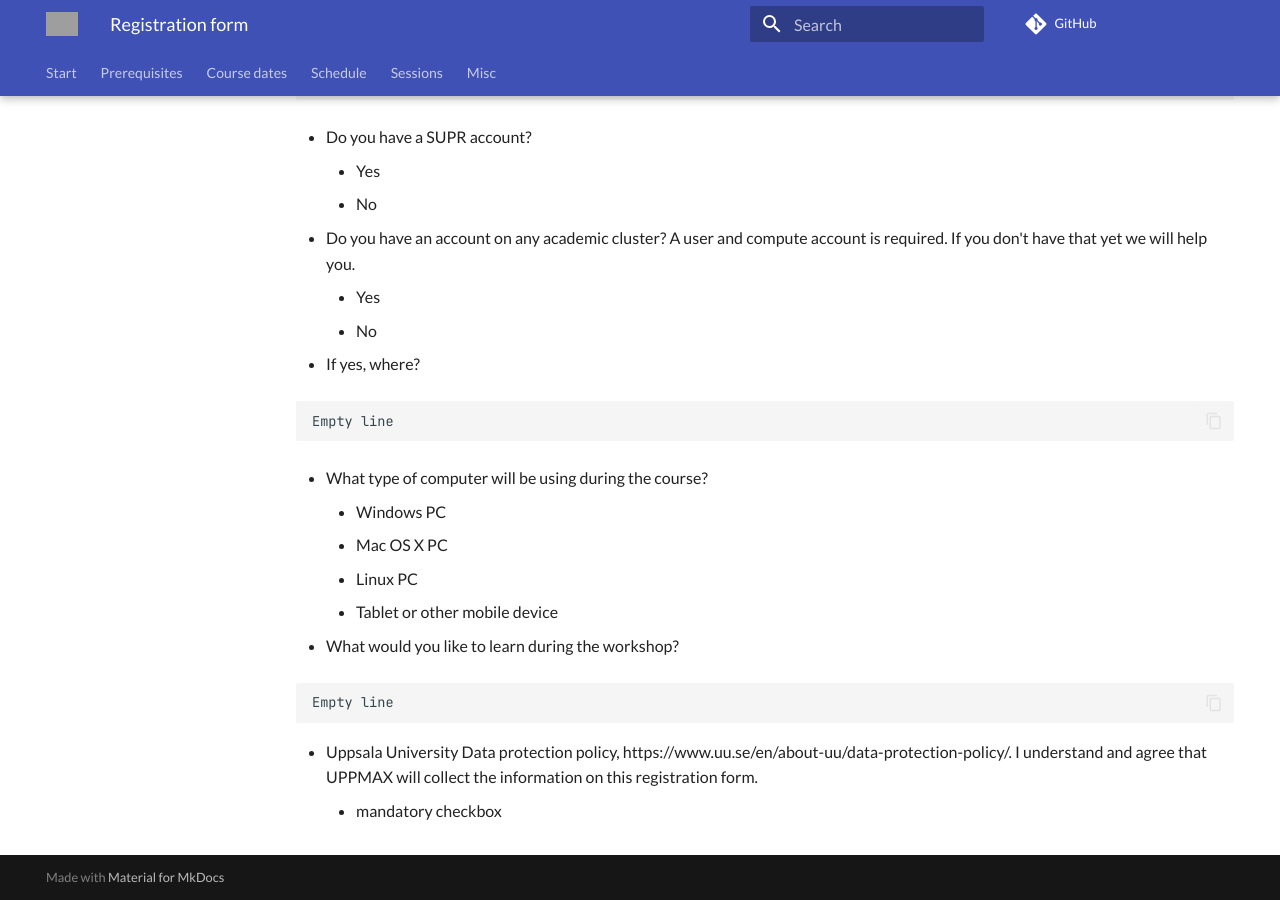
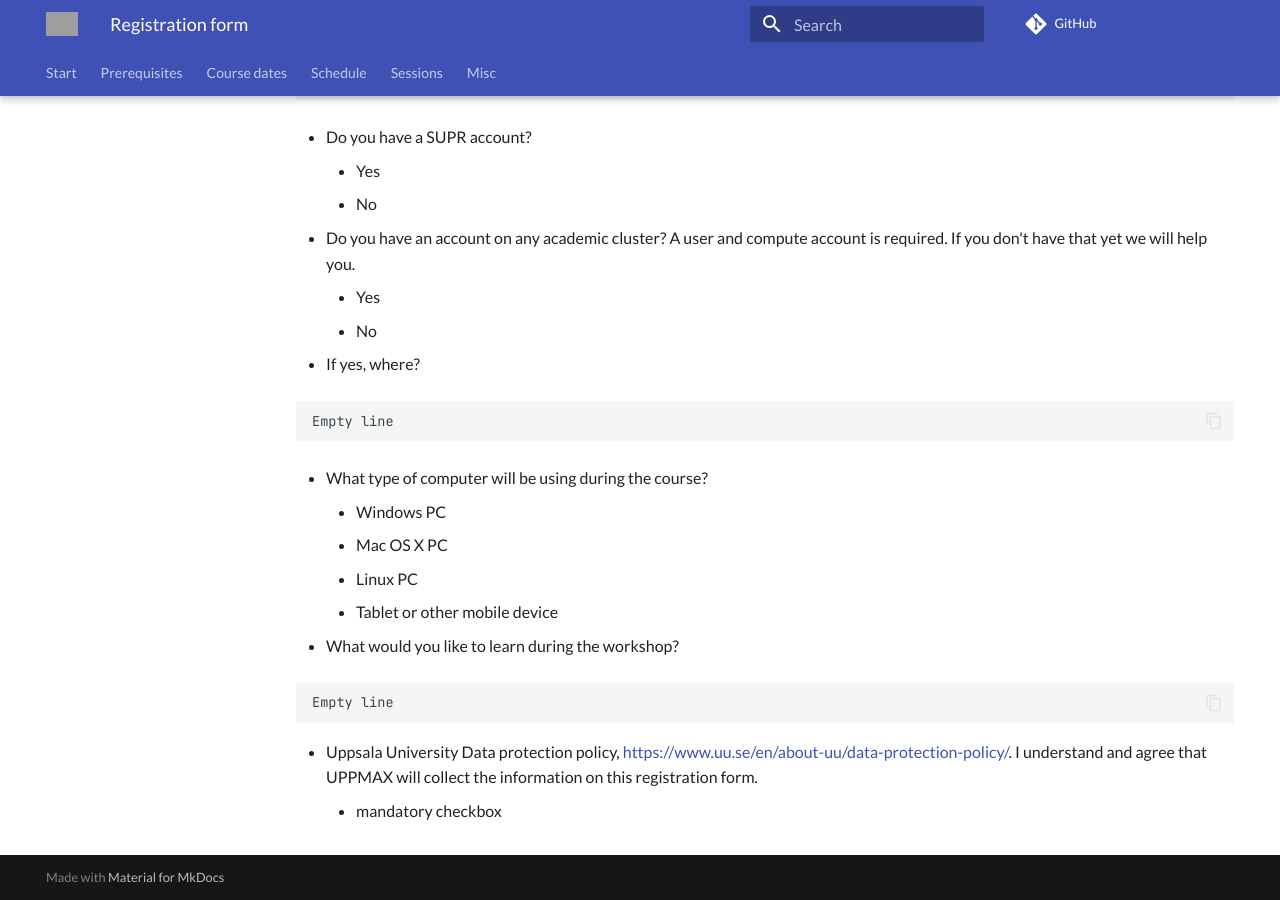
Before and after one commit to UPPMAX/naiss_file_transfer_course, an MkDocs documentation site: the page built from docs/communication/registration_form.md, in a window 1280 px wide and 900 px high, scrolled down 585 px. Built offline with MkDocs 1.6.1 and Material for MkDocs 9.7.7, drawn with Linux system fonts in a browser that asks for light colours; comment, search, counter and statistics services are not loaded; some of the changed text lies outside the part shown; grey boxes are pictures that could not be loaded.

Commit message:
Fix markdown

````diff
--- a/docs/communication/registration_form.md
+++ b/docs/communication/registration_form.md
@@ -2,7 +2,7 @@
 
 - Title: Transferring files to/from HPC Clusters  - March 7 2025 (online)
 
-Workshop website: https://docs.uppmax.uu.se/courses_workshops/naiss_transfer/
+Workshop website: <https://docs.uppmax.uu.se/courses_workshops/naiss_transfer/>
 
 Email:
 
@@ -58,6 +58,6 @@ Empty line
 Empty line
 ```
 
-- Uppsala University Data protection policy, https://www.uu.se/en/about-uu/data-protection-policy/.
+- Uppsala University Data protection policy, <https://www.uu.se/en/about-uu/data-protection-policy/>.
   I understand and agree that UPPMAX will collect the information on this registration form.
     - mandatory checkbox
````
